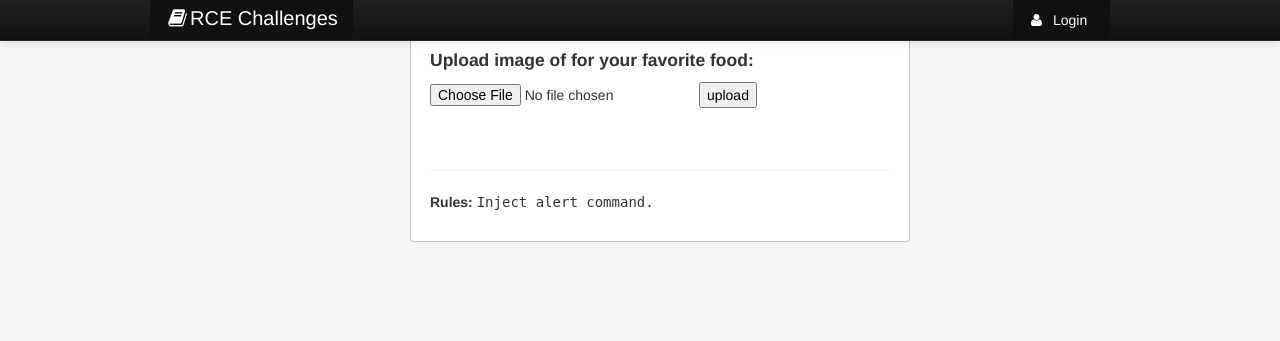
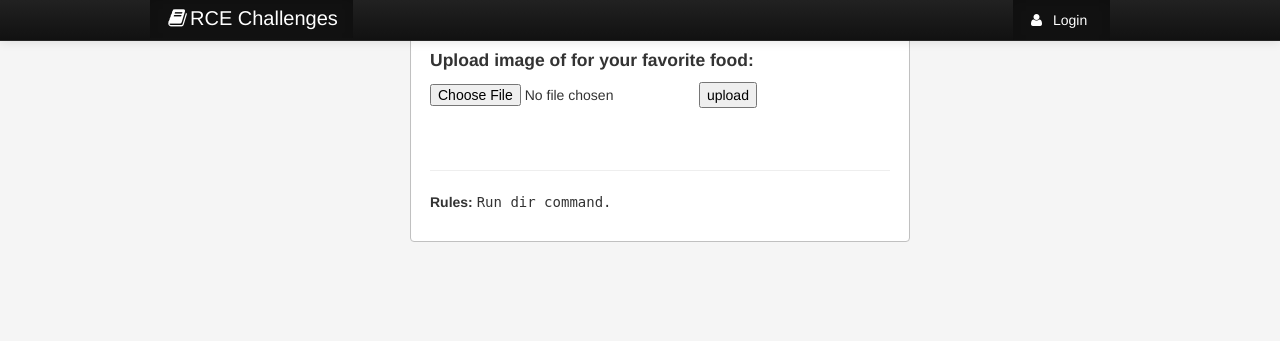
Before and after one commit to romanzaikin/Owasp-TOP-10-Training-Panel, a PHP site: page /RCE/stage1.php in a window 1280 px wide. Shown: the top 341 px of the page. Run offline with PHP 8.4, Linux system fonts and the light colour scheme.

Commit message:
Instruction updated
Instruction updated

```diff
--- a/challenge/RCE/stage1.php
+++ b/challenge/RCE/stage1.php
@@ -48,7 +48,7 @@
 					}
 				?>
 			<hr/>
-			<p><b>Rules: </b><kbd>Inject alert command.</kbd></p>
+			<p><b>Rules: </b><kbd>Run dir command.</kbd></p>
 		</div>
 	</div>
 </div>
--- a/challenge/RCE/stage2.php
+++ b/challenge/RCE/stage2.php
@@ -58,7 +58,7 @@
 				}
 			?>
 			<hr/>
-			<p><b>Rules: </b><kbd>Inject alert command.</kbd></p>
+			<p><b>Rules: </b><kbd>Run dir command.</kbd></p>
 		</div>
 	</div>
 </div>
--- a/challenge/RCE/stage3.php
+++ b/challenge/RCE/stage3.php
@@ -42,7 +42,7 @@
 				</b>
 				<center><input type="submit" class="btn btn-primary" id="search" value = "&larr; Go &rarr;" style="margin-top:20px;"/></center>
 				<hr/>
-				<p><b>Rules: </b><kbd>Inject alert command.</kbd></p>
+				<p><b>Rules: </b><kbd>Run dir command.</kbd></p>
 			</form>
 		</div>
 	</div>
```
